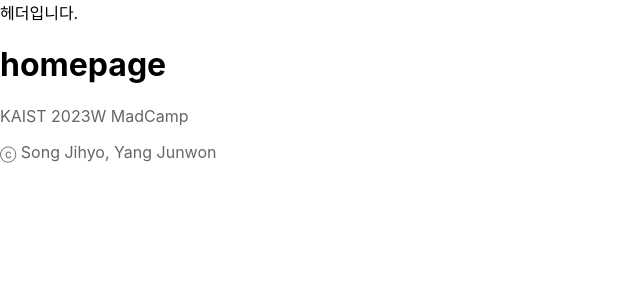
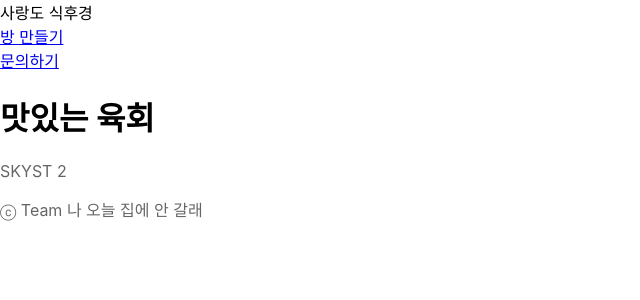
Before and after one commit to estherjsong/hack-love, a React (Create React App) app in the folder hack-love/: page / in a window 1280 px wide. Shown: the top 300 px of the page, without its empty margins (0-640 px from the left). Built offline with nearby package versions, Linux system fonts and the light colour scheme.

Commit message:
layout modification

```diff
--- a/hack-love/public/index.html
+++ b/hack-love/public/index.html
@@ -1,19 +1,21 @@
 <!DOCTYPE html>
 <html lang="en">
+
 <head>
   <meta charset="utf-8" />
   <link rel="icon" href="%PUBLIC_URL%/favicon.ico" />
   <meta name="viewport" content="width=device-width, initial-scale=1" />
   <meta name="theme-color" content="#000000" />
-    <meta
-      name="description"
-      content="Web site created using create-react-app"
-    />
+  <meta name="description" content="Web site created using create-react-app" />
   <link rel="apple-touch-icon" href="%PUBLIC_URL%/logo192.png" />
   <!--
       manifest.json provides metadata used when your web app is installed on a
       user's mobile device or desktop. See https://developers.google.com/web/fundamentals/web-app-manifest/
     -->
+
+  <link rel="preconnect" href="https://fonts.googleapis.com">
+  <link rel="preconnect" href="https://fonts.gstatic.com" crossorigin>
+  <link href="https://fonts.googleapis.com/css2?family=Inter:wght@100..900&display=swap" rel="stylesheet">
   <link rel="manifest" href="%PUBLIC_URL%/manifest.json" />
   <!--
       Notice the use of %PUBLIC_URL% in the tags above.
@@ -26,6 +28,7 @@
     -->
   <title>React App</title>
 </head>
+
 <body>
   <noscript>You need to enable JavaScript to run this app.</noscript>
   <div id="root"></div>
@@ -40,4 +43,5 @@
       To create a production bundle, use `npm run build` or `yarn build`.
     -->
 </body>
+
 </html>
--- a/hack-love/src/layout/Footer/Footer.js
+++ b/hack-love/src/layout/Footer/Footer.js
@@ -5,8 +5,8 @@ const Footer = () => {
     return (
         <footer>
             <div>
-                <p style={{ opacity: 0.6 }}>KAIST 2023W MadCamp</p>
-                <p style={{ opacity: 0.6 }}>ⓒ Song Jihyo, Yang Junwon</p>
+                <p style={{ opacity: 0.6 }}>SKYST 2</p>
+                <p style={{ opacity: 0.6 }}>ⓒ Team 나 오늘 집에 안 갈래</p>
 
             </div>
         </footer>
--- a/hack-love/src/layout/Header/Header.js
+++ b/hack-love/src/layout/Header/Header.js
@@ -1,11 +1,19 @@
 import React, { useState } from 'react';
+import { Link } from "react-router-dom";
 
 const Header = () => {
 
     return (
         <header>
             <div>
-                헤더입니다.
+                사랑도 식후경
+            </div>
+
+            <div>
+                <Link to="/board">방 만들기</Link>
+            </div>
+            <div>
+                <Link to="/board">문의하기</Link>
             </div>
         </header>
     );
--- a/hack-love/src/routes/Home.js
+++ b/hack-love/src/routes/Home.js
@@ -2,7 +2,7 @@ const Home = () => {
     return (
         <div>
             <h1>
-                homepage
+                맛있는 육회
             </h1>
         </div>
     )
```
Also changed, not shown: hack-love/src/index.css (line endings or trailing spaces). Lines whose indentation alone changed are shown as unchanged.
